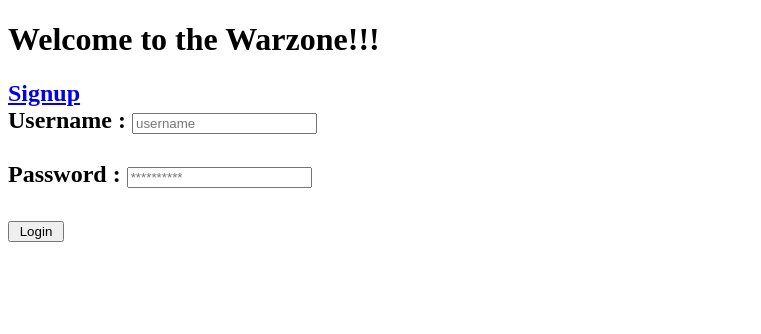
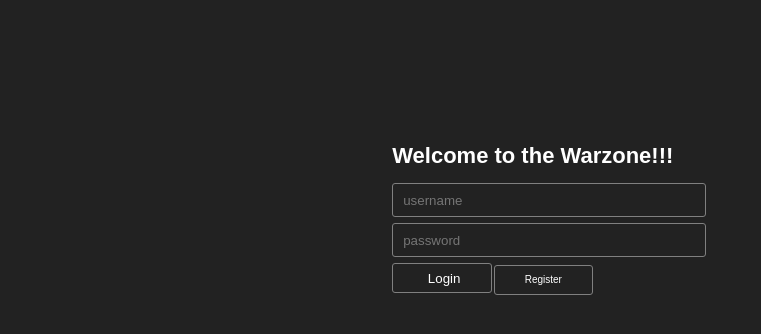
Before and after one commit to 500ghz/warzoneStacked, a PHP site: page / in a window 1280 px wide. Shown: the top 334 px of the page, without its empty margins (0-761 px from the left). Run offline with PHP 8.4, Linux system fonts and the light colour scheme.

Commit message:
index changes

```diff
--- a/index.php
+++ b/index.php
@@ -13,32 +13,44 @@ if(isset($_SESSION['login_user'])){
 <html>
 <head>
 	<title>Warzone Login</title>
+	<link rel="stylesheet" href="warzone.css">
+
+	<script>
+	</script>
 
 </head>
 
 <body>
 	<div id = "main">
+		<div class="form">
 		<h1>Welcome to the Warzone!!!</h1>
-		<h2><a href = "signup.php">Signup</a>
+
 
 			<div id = "login">
 
 				<form action = "" method = "post">
 
-					<label>Username :</label>
+
 					<input id = "name" name = "username" placeholder = "username" type = "text"> <br/><br/>
-					<label>Password :</label>
 
-					<input id = "password" name = "password" placeholder = "**********" type = "password"> <br/> <br/>
-					<input name = "submit" type = "submit" value = " Login ">
 
-					<span>
+					<input id = "password" name = "password" placeholder = "password" type = "password"> <br/><br/>
+					<input name = "submit" type = "submit" value = " Login "class="button1">
+
+
+					<a href = "signup.php" class="button2">Register</a>
+
+					<br />
+
+					<span id="error">
 						<?php
 						echo $error;
 						?>
 					</span>
 				</form>
+
 			</div>
 		</div>
-	</body>
-	</html>
+	</div>
+</body>
+</html>
```
